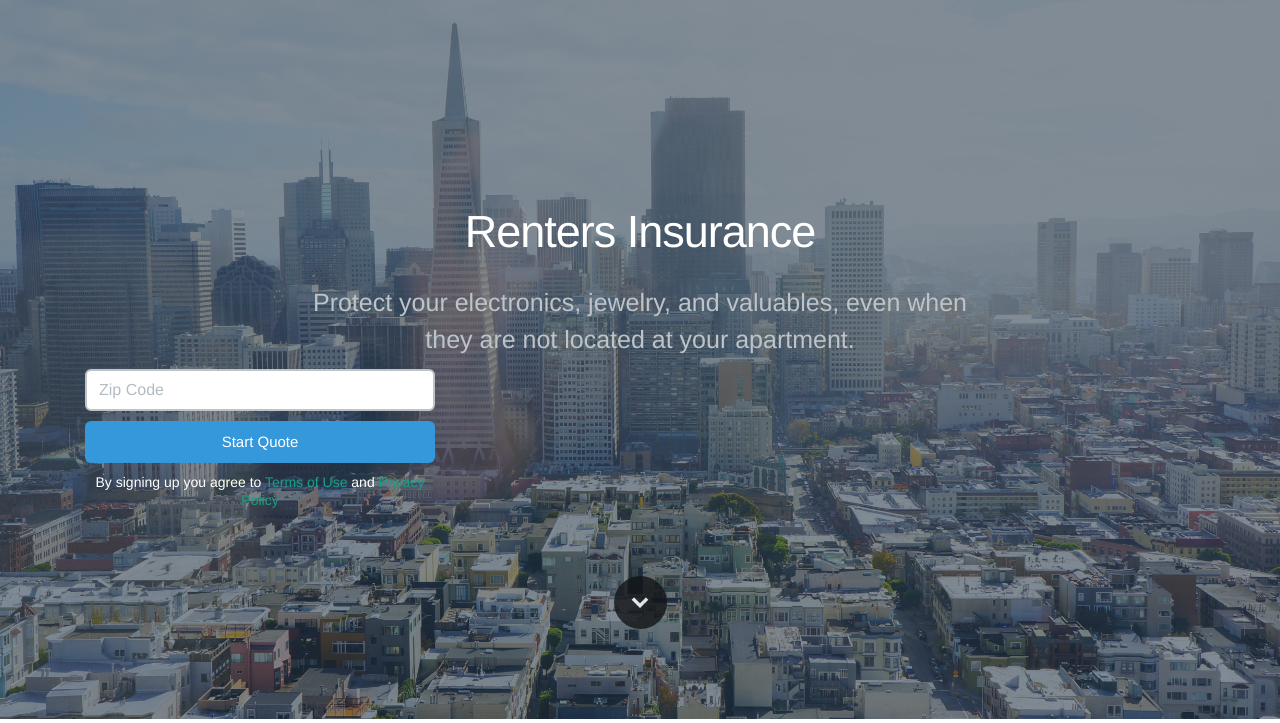
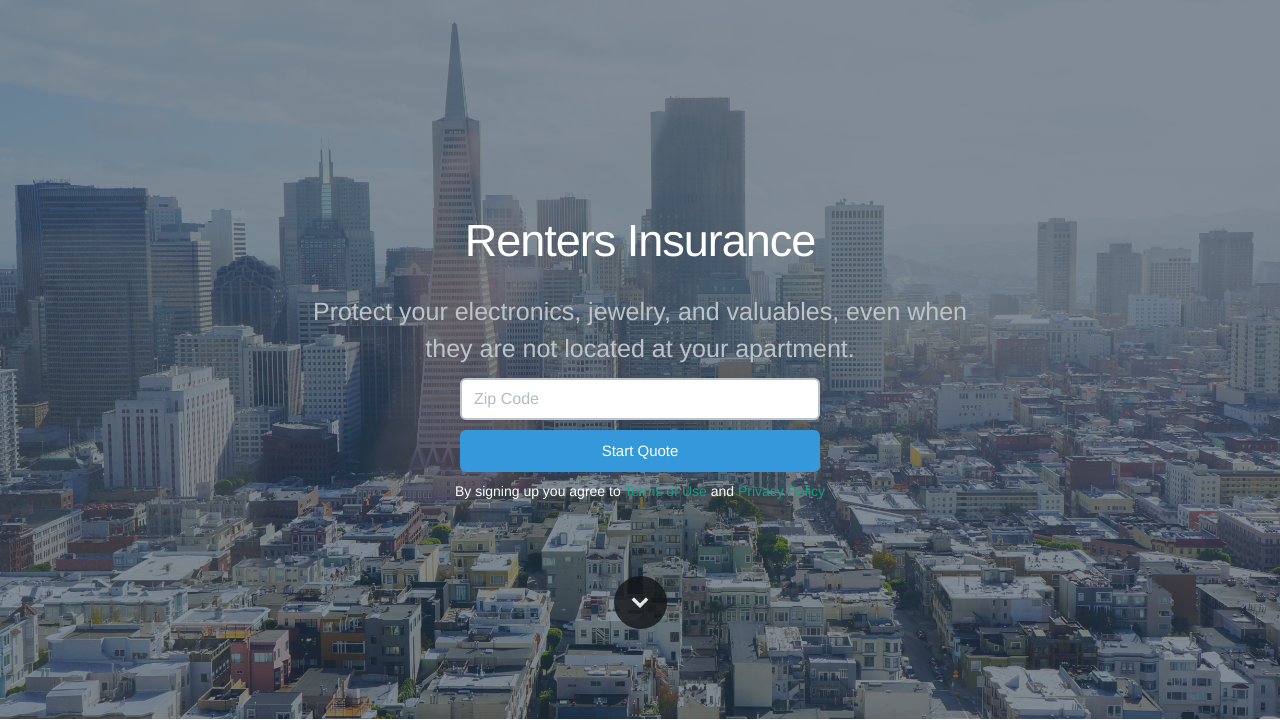
Before and after one commit to dlluncor/data-mining, a Flask app: page / in a window 1280 px wide. Shown: the part 81-804 px from the top of the page. Run offline with Flask 2, Linux system fonts and the light colour scheme; parts of the project's set-up code (start-up, migrations or seed data) failed here and were passed over; some libraries are stand-ins or nearby versions.

Commit message:
format index and center the quote form

```diff
--- a/renters/service/templates/index.html
+++ b/renters/service/templates/index.html
@@ -1,6 +1,4 @@
-{% extends "partials/base.html" %}
-{% block body %}
-    {{ super() }}
+{% extends "partials/base.html" %} {% block body %} {{ super() }}
 <div class="page-wrapper">
     <section class="header-10-sub v-center bg-midnight-blue">
         <div class="background">
@@ -15,27 +13,24 @@
                         <br>they are not located at your apartment.
                     </p>
                 </div>
-
-                         <div class="col-sm-4">
-                        <div class="signup-form">
+                <div class="row">
+                    <div class="col-sm-4 col-sm-offset-4">
                         <form>
                             <div class="form-group">
                                 <input class="form-control" type="text" placeholder="Zip Code">
                             </div>
-
                             <div class="form-group">
                                 <button type="submit" class="btn btn-block btn-info">Start Quote</button>
                             </div>
                         </form>
                     </div>
+                </div>
                 <div class="additional-links">
-                            By signing up you agree to <a href="#">Terms of Use</a> and <a href="#">Privacy Policy</a>
+                    By signing up you agree to <a href="/terms">Terms of Use</a> and <a href="/privacy_policy">Privacy Policy</a>
                 </div>
             </div>
-
         </div>
-            </div>
-            <a class="control-btn fui-arrow-down" href="#"> </a>
+        <a class="control-btn fui-arrow-down" href="#"></a>
     </section>
 
     <!-- content-7  -->
@@ -48,7 +43,7 @@
                 <div class="row v-center">
                     <div class="col-sm-3">
                         <div>
-                                Use our modern platform to quickly buy coverage today.  Full disclosure and transparency.
+                            Use our modern platform to quickly buy coverage today. Full disclosure and transparency.
                         </div>
                     </div>
                     <div class="col-sm-4">
@@ -64,15 +59,15 @@
                     <div class="col-sm-3">
                         <div class="col-sm-offset-2">
                             <h6>Instant Quote</h6>
-                                We are able to provide you a quote within seconds.  We take out the broker, saving you time and money.
+                            We are able to provide you a quote within seconds. We take out the broker, saving you time and money.
                             <h6>Trusted by Millions</h6>
                             We provide the standard form H04 renters insurance backed by same A++ rated reinsurers by top providers.
                         </div>
                     </div>
                 </div>
-                    <br>
-                    If you're looking for renters insurance, congratulations on your wise decision!  <br> Too many people do not realize that your landlord’s insurance policy does not protect you or
-                    <br>your personal belongings.  Provide coverage for yourself, affordably.
+                <br> If you're looking for renters insurance, congratulations on your wise decision!
+                <br> Too many people do not realize that your landlord’s insurance policy does not protect you or
+                <br>your personal belongings. Provide coverage for yourself, affordably.
             </div>
         </div>
 
@@ -100,7 +95,7 @@
 
                 <div class="row">
                     <div class="col-sm-6 col-sm-offset-3">
-                            <p>Get financial protection if someone is accidentally injured.  Receive additional living allowance if your apartment is damaged and becomes uninhabitable.
+                        <p>Get financial protection if someone is accidentally injured. Receive additional living allowance if your apartment is damaged and becomes uninhabitable.
                         </p>
 
                         <form>
@@ -128,8 +123,7 @@
             <div class="container">
                 <div class="hero-unit">
                     <h1>Get a Renter's Policy
-                        <br class="hidden-phone">
-                        for Under a $1 a Day</h1>
+                        <br class="hidden-phone"> for Under a $1 a Day</h1>
                 </div>
             </div>
         </div>
@@ -140,12 +134,12 @@
     <section class="content-8 v-center">
         <div>
             <div class="container">
-                    <img width="380" height="187" alt="" src="/assets/images/ticket-red@2x.png"/>
+                <img width="380" height="187" alt="" src="/assets/images/ticket-red@2x.png" />
                 <h3>Chat with a Bonjoy Rep today</h3>
                 <div class="row">
                     <div class="col-sm-6 col-sm-offset-3">
                         <p>
-                                We provide round-the-clock chat, sms, and email support to fit with your modern needs.  Claims process and customer support are now stress free.
+                            We provide round-the-clock chat, sms, and email support to fit with your modern needs. Claims process and customer support are now stress free.
                         </p>
                         <form>
                             <div class="form-group">
```
Lines whose indentation alone changed are shown as unchanged.
